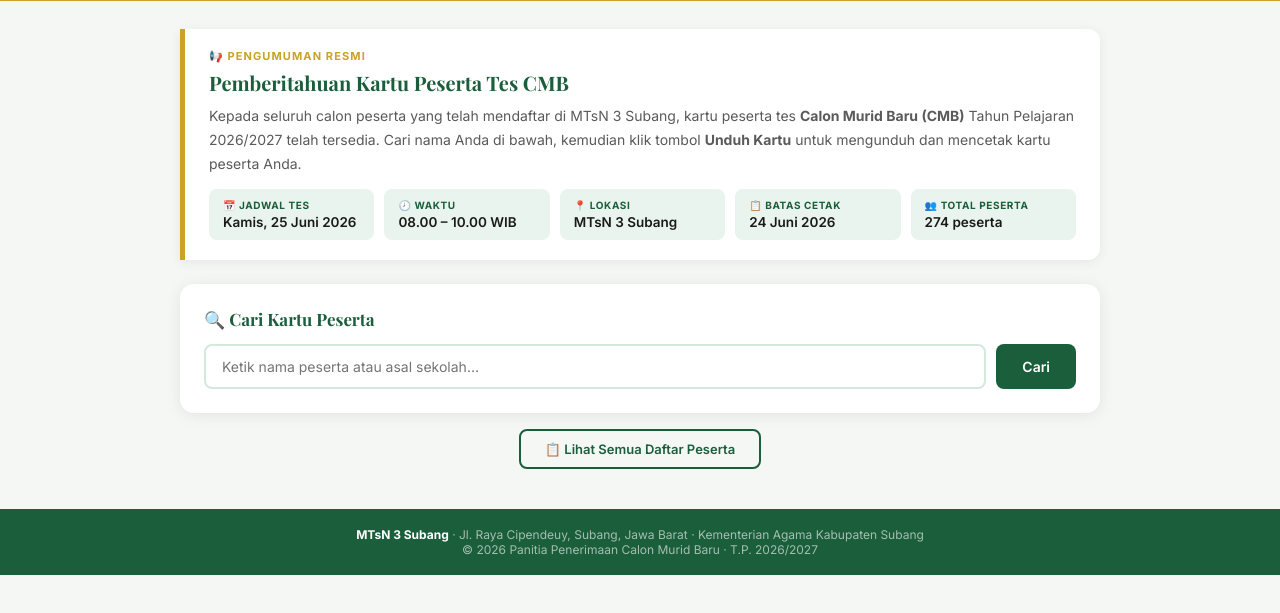
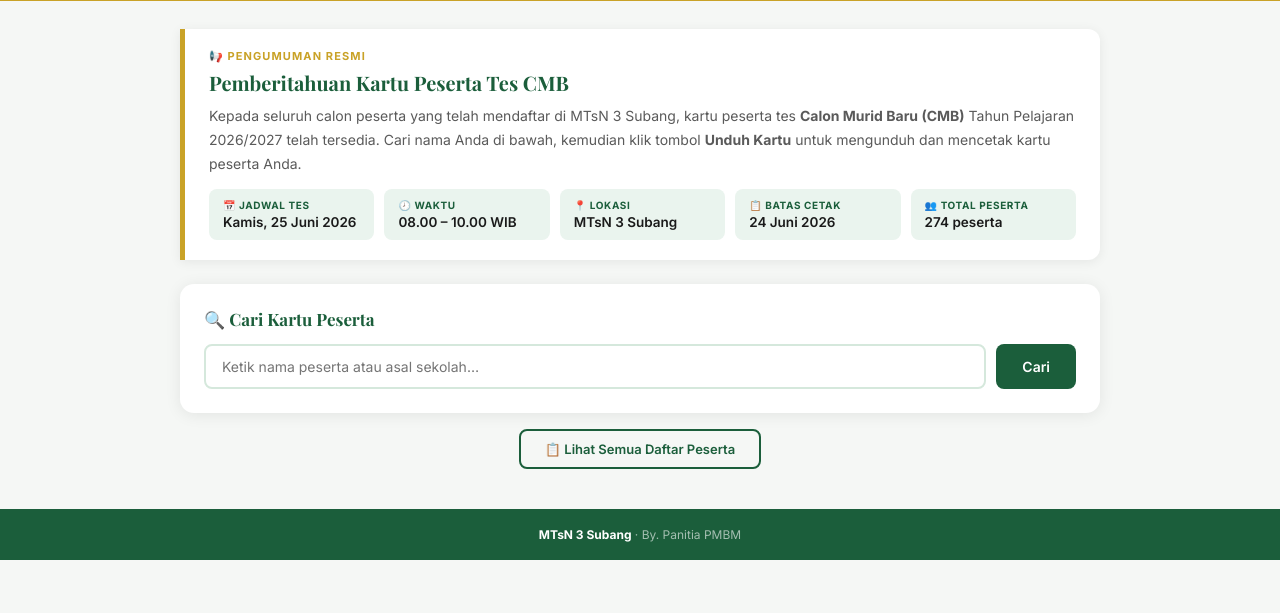
Before and after one commit to pmbmmtsnsubang-co-id/kartu-peserta-tes-cmb, a plain HTML site: page index.html in a window 1280 px wide. Shown: the part 137-750 px from the top of the page. Drawn offline with nearby package versions, Linux system fonts and the light colour scheme.

Commit message:
Update index.html

```diff
--- a/index.html
+++ b/index.html
@@ -147,8 +147,7 @@
 </div>
 
 <footer>
-  <strong>MTsN 3 Subang</strong> · Jl. Raya Cipendeuy, Subang, Jawa Barat · Kementerian Agama Kabupaten Subang<br>
-  © 2026 Panitia Penerimaan Calon Murid Baru · T.P. 2026/2027
+  <strong>MTsN 3 Subang</strong> · By. Panitia PMBM
 </footer>
 
 <script>
```
